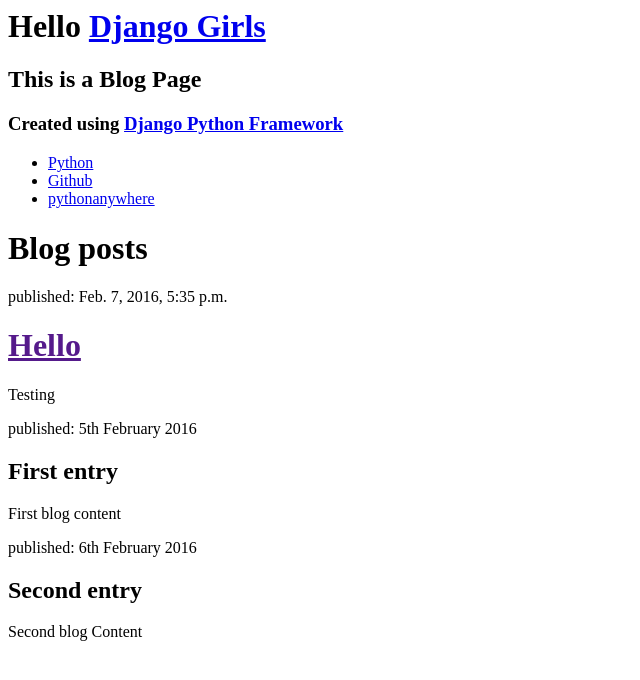
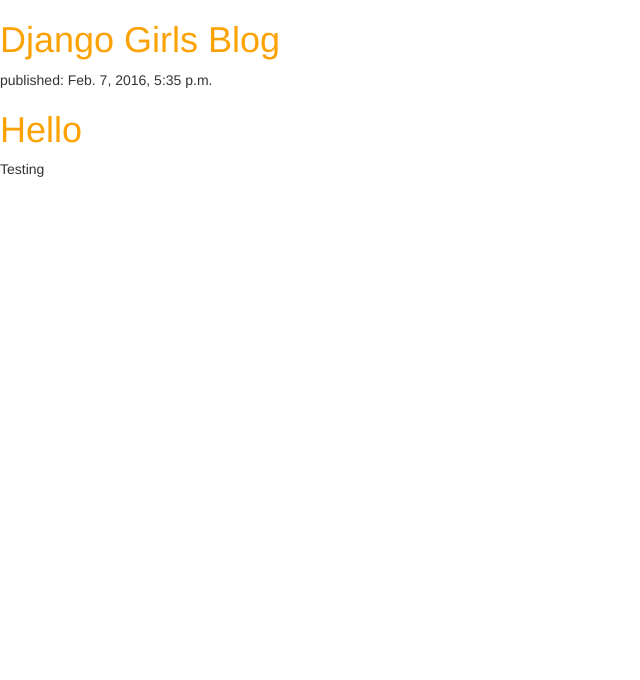
Before and after one commit to srividyacb/djangoblog, a Django app: page / in a window 1280 px wide. Shown: the top 680 px of the page, without its empty margins (0-640 px from the left). Run offline with Django 3.2, Linux system fonts and the light colour scheme; data comes from the database, SQL or seed files in the repository; some libraries are stand-ins or nearby versions.

Commit message:
added more changes to html and css

```diff
--- /dev/null
+++ b/blog/static/css/blog.css
@@ -0,0 +1,3 @@
+h1 a {
+color: #FCA205;
+}
--- a/blog/templates/blog/post_list.html
+++ b/blog/templates/blog/post_list.html
@@ -1,22 +1,15 @@
+{% load staticfiles %}
+<html>
+<head>
+<title>Django Girls blog</title>
+<link rel="stylesheet" href="//maxcdn.bootstrapcdn.com/bootstrap/3.2.0/css/bootstrap.min.css">
+<link rel="stylesheet" href="//maxcdn.bootstrapcdn.com/bootstrap/3.2.0/css/bootstrap-theme.min.css">
+<link rel="stylesheet" href="{% static "css/blog.css" %}">
+</head>
 <body>
-<h1>Hello <a href="https://djangogirls.org/">Django Girls</a></h1>
-<h2>This is a Blog Page</h2>
-
-<h3>Created using <a href="https://www.djangoproject.com/">Django Python Framework</a></h3>
-</body>
 <div>
-<ul>
-	<li><a href="https://www.python.org/">Python</a></li>
-	<li><a href="https://www.github.com/">Github</a></li>
-	<li><a href="https://www.pythonanywhere.com/"> pythonanywhere</a></li>
-</li>
+<h1><a href="/">Django Girls Blog</a></h1>
 </div>
-
-
-<div>
-	<h1>Blog posts</h1>
-</div>
-
 {% for post in posts %}
 <div>
 <p>published: {{ post.published_date }}</p>
@@ -24,17 +17,5 @@
 <p>{{ post.text|linebreaks }}</p>
 </div>
 {% endfor %}
-
-<div>
-	<p>published: 5th February 2016</p>
-	<h2>First entry</h2>
-	<p>First blog content</p>
-</div>
-
-<div>
-	<p>published: 6th February 2016</p>
-	<h2>Second entry</h2>
-	<p>Second blog Content</p>
-</div>
-
+</body>
 </html>
```
Also changed, not shown: blog.css (added).
